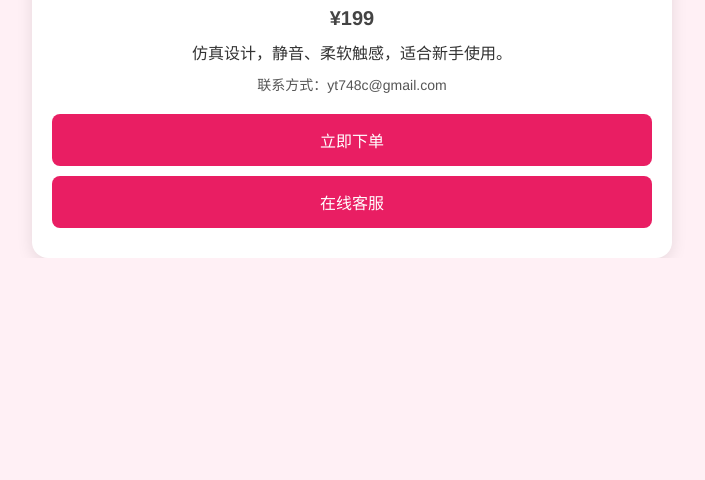
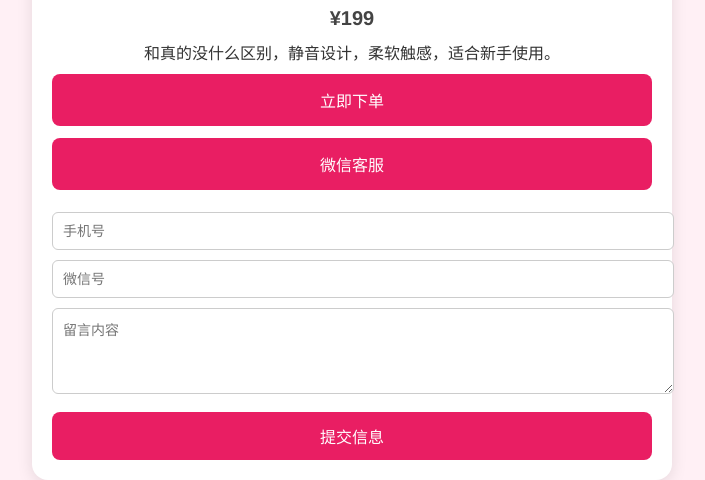
Before and after one commit to qm5920i/my-shop, a plain HTML site: page index.html in a window 1280 px wide. Shown: the part 1452-1932 px from the top of the page, without its empty margins (288-993 px from the left). Before the commit the page ends 1710 px from the top, so only its background shows below. Drawn offline with Linux system fonts and the light colour scheme.

Commit message:
Add files via upload

```diff
--- a/index.html
+++ b/index.html
@@ -1,4 +1,3 @@
-
 <!DOCTYPE html>
 <html lang="zh">
 <head>
@@ -47,12 +46,6 @@
       width: 100%;
       border-radius: 12px;
     }
-    .contact {
-      text-align: center;
-      font-size: 14px;
-      color: #555;
-      margin-bottom: 20px;
-    }
     .btn {
       display: block;
       width: 100%;
@@ -64,13 +57,41 @@
       border-radius: 8px;
       font-size: 16px;
       text-decoration: none;
-      margin-bottom: 10px;
+      margin-bottom: 12px;
     }
     .btn:hover {
       background-color: #d81b60;
     }
+    .contact-form input, .contact-form textarea {
+      width: 100%;
+      padding: 10px;
+      margin-top: 10px;
+      border-radius: 6px;
+      border: 1px solid #ccc;
+      font-size: 14px;
+    }
+    .contact-form button {
+      margin-top: 14px;
+      background-color: #e91e63;
+      color: white;
+      border: none;
+      padding: 12px;
+      width: 100%;
+      border-radius: 8px;
+      font-size: 16px;
+    }
   </style>
+
+  <!-- ✅ Google Analytics 追踪代码 -->
+  <script async src="https://www.googletagmanager.com/gtag/js?id=G-XXXXXXXXXX"></script>
+  <script>
+    window.dataLayer = window.dataLayer || [];
+    function gtag(){ dataLayer.push(arguments); }
+    gtag('js', new Date());
+    gtag('config', 'G-XXXXXXXXXX');
+  </script>
 </head>
+
 <body>
   <div class="container">
     <div class="images">
@@ -78,16 +99,21 @@
       <img src="https://i.ibb.co/m5Ptm4x3/d1660186547258561053.jpg" alt="产品图2" />
       <img src="https://i.ibb.co/zV2h9SFH/d1660186547276243500.jpg" alt="产品图3" />
     </div>
+
     <div class="product-title">自慰棒</div>
     <div class="price">¥199</div>
-    <div class="description">仿真设计，静音、柔软触感，适合新手使用。</div>
-    <div class="contact">联系方式：yt748c@gmail.com</div>
+    <div class="description">和真的没什么区别，静音设计，柔软触感，适合新手使用。</div>
 
-    <!-- 下单按钮 -->
     <a href="mailto:yt748c@gmail.com?subject=我要下单&body=您好，我想购买您的产品，请联系我。" class="btn">立即下单</a>
+    <a href="https://weixin.qq.com/r/你的微信链接" class="btn" target="_blank">微信客服</a>
 
-    <!-- 微信客服按钮 -->
-    <a href="https://weixin.qq.com/" target="_blank" class="btn">在线客服</a>
+    <!-- ✅ 表单：手机号 / 微信 / 留言 -->
+    <form action="https://formspree.io/f/请替换成你的ID" method="POST" class="contact-form">
+      <input type="text" name="phone" placeholder="手机号" required>
+      <input type="text" name="wechat" placeholder="微信号" required>
+      <textarea name="message" rows="4" placeholder="留言内容" required></textarea>
+      <button type="submit">提交信息</button>
+    </form>
   </div>
 </body>
 </html>
```
